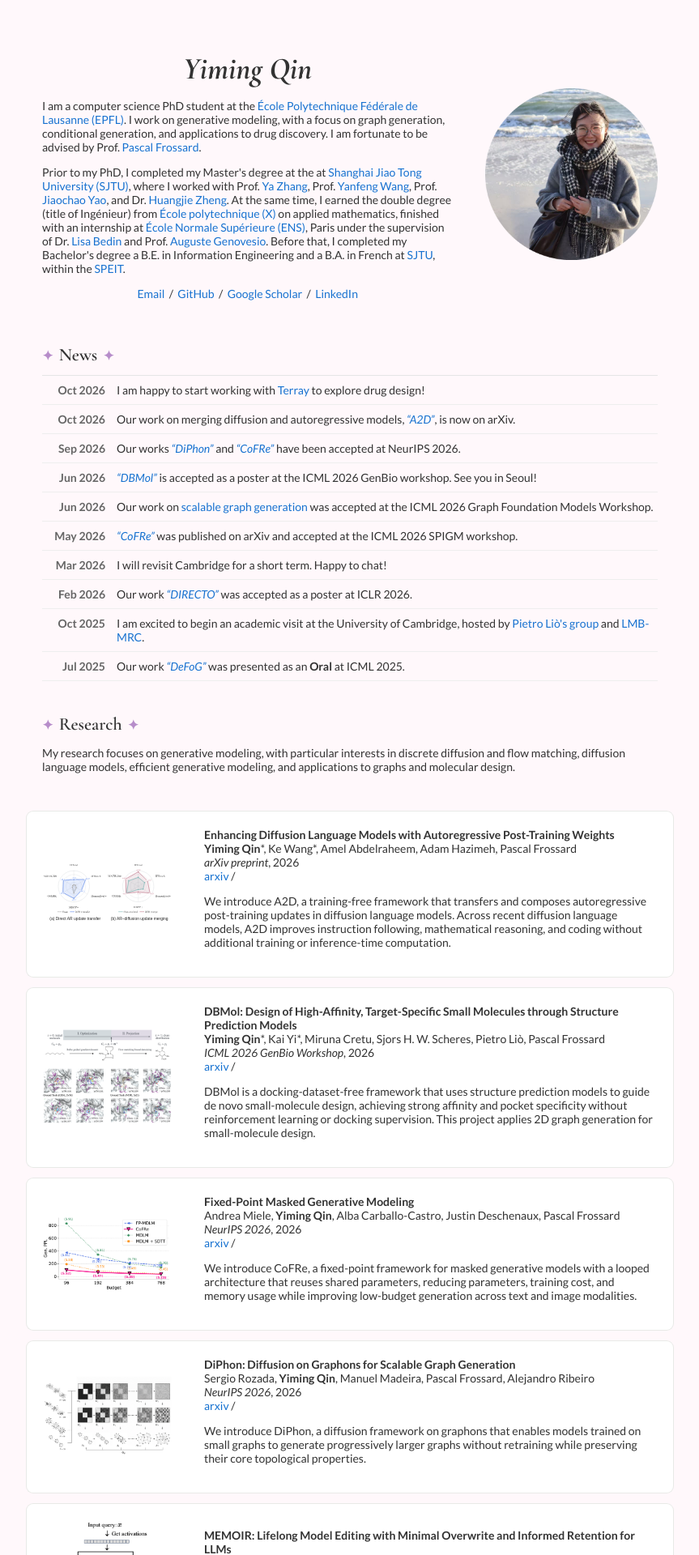
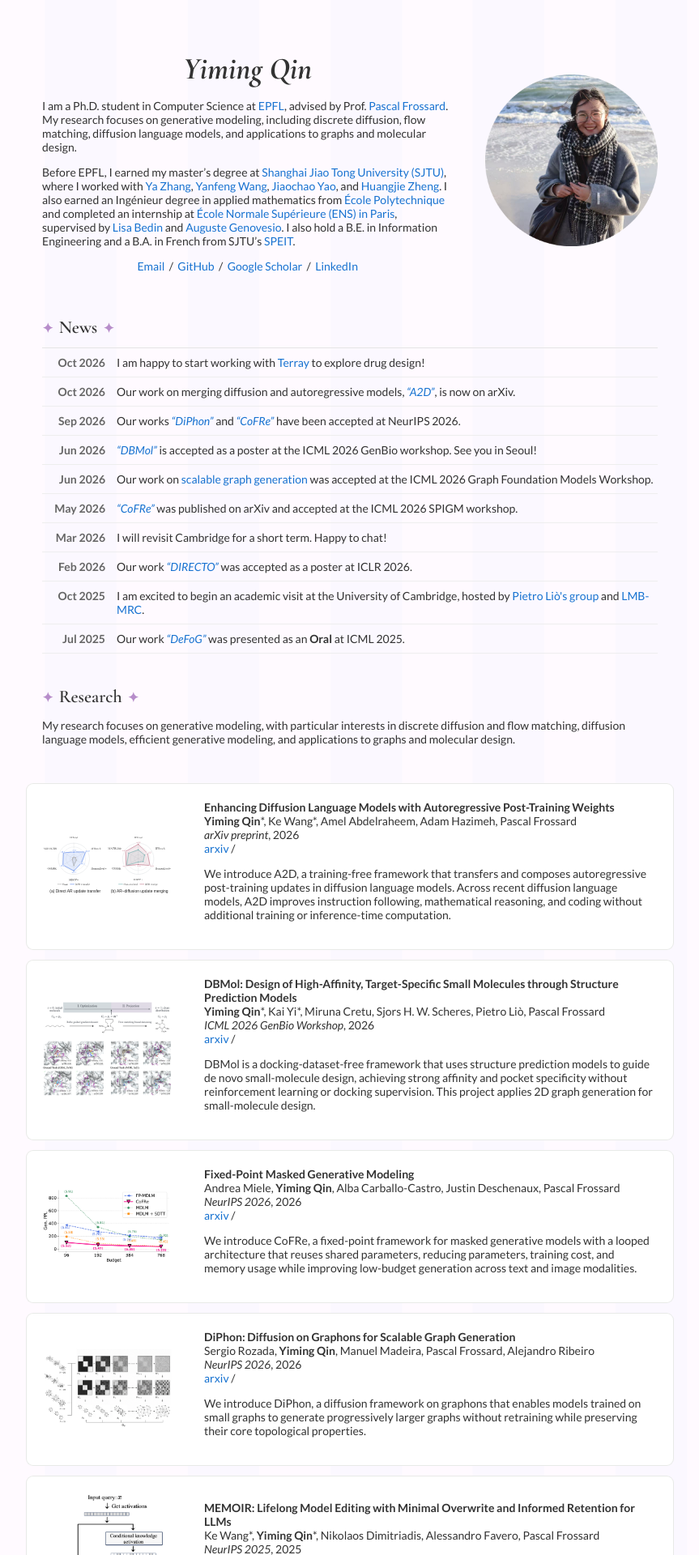
Before and after one commit to qym7/qym7.github.io, a Jekyll site: the page built from _posts/2026-10-06-A2D.markdown, in a window 1280 px wide. Shown: the top 1920 px of the page at 81% size, without its empty margins (208-1071 px from the left). Built offline with Jekyll 4.4.1, drawn with Linux system fonts in a browser that asks for light colours.

Commit message:
Shorten bio and add lavender striped background

```diff
--- a/_layouts/default.html
+++ b/_layouts/default.html
@@ -18,7 +18,7 @@
   <meta name="author" content="{{ site.name }}" />
   <meta name="viewport" content="width=device-width, initial-scale=1">
 
-  <link rel="stylesheet" type="text/css" href="{{ site.baseurl }}/style.css?v=20261013-star-pair" />
+  <link rel="stylesheet" type="text/css" href="{{ site.baseurl }}/style.css?v=20261013-lavender-stripes" />
   <link rel="canonical" href="{{ page.url | replace:'index.html','' | prepend: site.baseurl | prepend: site.url }}">
   <link href="https://fonts.googleapis.com/css2?family=Cormorant+Garamond:ital,wght@0,600;0,700;1,700&family=Lato:ital,wght@0,400;0,700;1,400;1,700&display=swap" rel="stylesheet" type="text/css">
 
@@ -35,21 +35,11 @@
                 Yiming Qin
               </h1>
               <p>
-                I am a computer science PhD student at the <a href="https://www.epfl.ch/en/">École Polytechnique Fédérale de Lausanne (EPFL)</a>.
-                I work on generative modeling, with a focus on graph generation, conditional generation, and applications to drug discovery.
-                I am fortunate to be advised by Prof.
-                <a href="https://www.epfl.ch/labs/lts4/people/people-current/frossard/">Pascal Frossard</a>.
+                I am a Ph.D. student in Computer Science at <a href="https://www.epfl.ch/en/">EPFL</a>, advised by Prof. <a href="https://www.epfl.ch/labs/lts4/people/people-current/frossard/">Pascal Frossard</a>. My research focuses on generative modeling, including discrete diffusion, flow matching, diffusion language models, and applications to graphs and molecular design.
               </p>
               <p>
-                Prior to my PhD, I completed my Master's degree at the at
-                <a href="https://en.sjtu.edu.cn/">Shanghai Jiao Tong University (SJTU)</a>, where I worked with Prof.
-                <a href="https://scholar.google.com/citations?user=pbjw9sMAAAAJ&hl=en">Ya Zhang</a>, Prof.
-                <a href="https://scholar.google.com/citations?user=x_sgJskAAAAJ&hl=en">Yanfeng Wang</a>, Prof.
-                <a href="https://scholar.google.com/citations?user=w8oDh9QAAAAJ&hl=en">Jiaochao Yao</a>, and Dr.
-                <a href="https://scholar.google.com/citations?user=Vl5wCXsAAAAJ&hl=en">Huangjie Zheng</a>.
-                At the same time, I earned the double degree (title of Ingénieur) from <a href="https://www.polytechnique.edu/">École polytechnique (X)</a> on applied mathematics, finished with an internship at <a href="https://www.ens.psl.eu/en">École Normale Supérieure (ENS)</a>, Paris under the supervision of Dr. <a href="https://scholar.google.com/citations?user=FJ9U_2oAAAAJ&hl=fr">Lisa Bedin </a>  and Prof. <a href="https://scholar.google.fr/citations?user=hE2StEAAAAAJ&hl=en">Auguste Genovesio</a>.
-                Before that, I completed my Bachelor's degree a B.E. in Information Engineering and a B.A. in French at
-                <a href="https://en.sjtu.edu.cn/">SJTU</a>, within the <a href="https://speit.sjtu.edu.cn/en/">SPEIT</a>.
+                Before EPFL, I earned my master’s degree at <a href="https://en.sjtu.edu.cn/">Shanghai Jiao Tong University (SJTU)</a>, where I worked with <a href="https://scholar.google.com/citations?user=pbjw9sMAAAAJ&hl=en">Ya Zhang</a>, <a href="https://scholar.google.com/citations?user=x_sgJskAAAAJ&hl=en">Yanfeng Wang</a>, <a href="https://scholar.google.com/citations?user=w8oDh9QAAAAJ&hl=en">Jiaochao Yao</a>, and <a href="https://scholar.google.com/citations?user=Vl5wCXsAAAAJ&hl=en">Huangjie Zheng</a>. I also earned an Ingénieur degree in applied mathematics from <a href="https://www.polytechnique.edu/">École Polytechnique</a> and completed an internship at <a href="https://www.ens.psl.eu/en">École Normale Supérieure (ENS) in Paris</a>, supervised by <a href="https://scholar.google.com/citations?user=FJ9U_2oAAAAJ&hl=fr">Lisa Bedin</a> and <a href="https://scholar.google.fr/citations?user=hE2StEAAAAAJ&hl=en">Auguste Genovesio</a>. I also hold a B.E. in Information Engineering and a B.A. in French from SJTU’s <a href="https://speit.sjtu.edu.cn/en/">SPEIT</a>.
+              </p>
                 <p style="text-align:center">
                 <a href="mailto:yiming.qin@epfl.ch"> Email</a> &nbsp;/&nbsp;
                 <a href="https://github.com/qym7/">GitHub</a> &nbsp;/&nbsp;
--- a/style.scss
+++ b/style.scss
@@ -27,7 +27,13 @@ a:hover {
 }
 
 body {
-  background: #fff8fb;
+  background: repeating-linear-gradient(
+    90deg,
+    #fffaff 0,
+    #fffaff 88px,
+    #fbf8ff 88px,
+    #fbf8ff 176px
+  );
   color: #333;
 }
 
```
